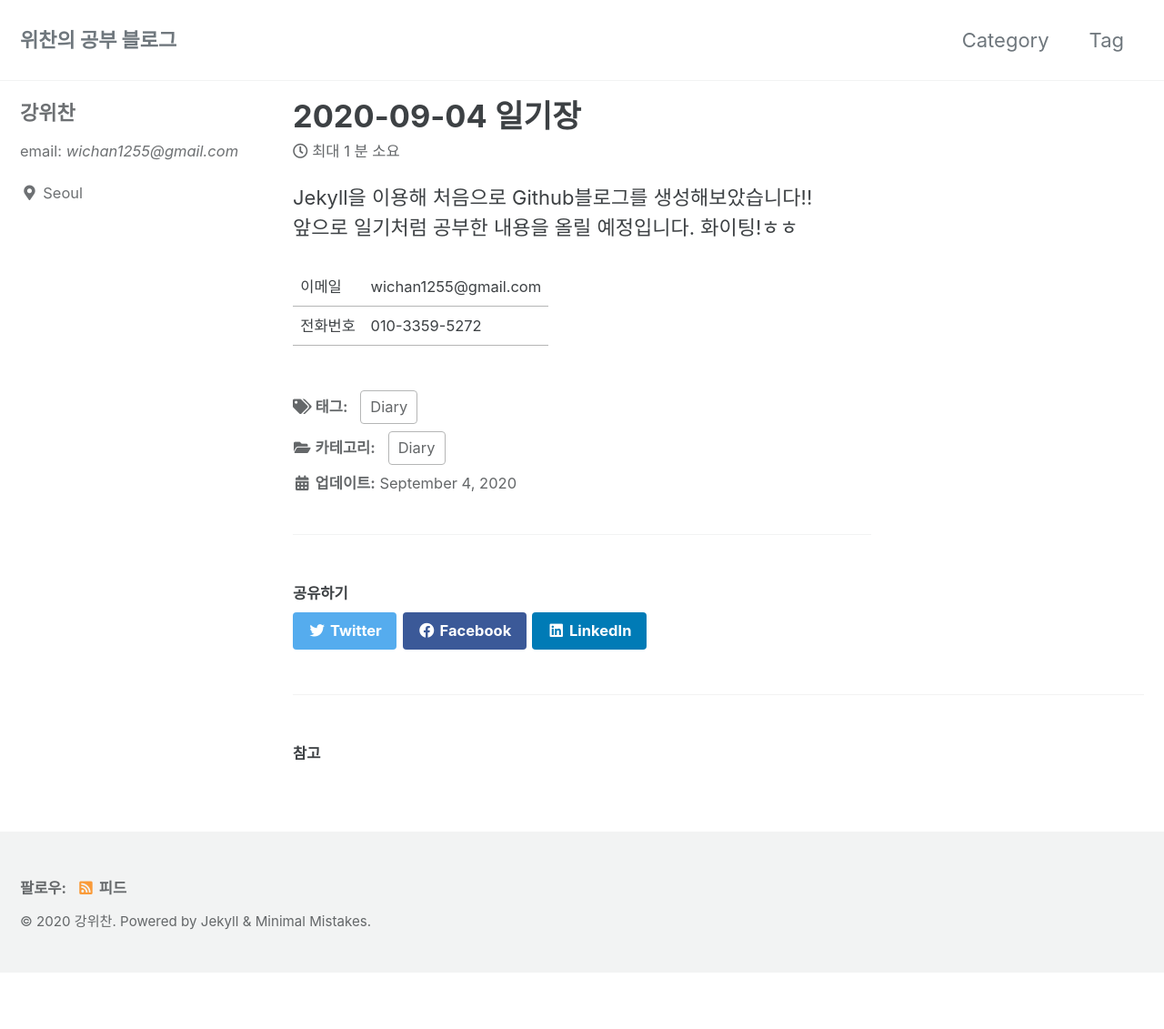
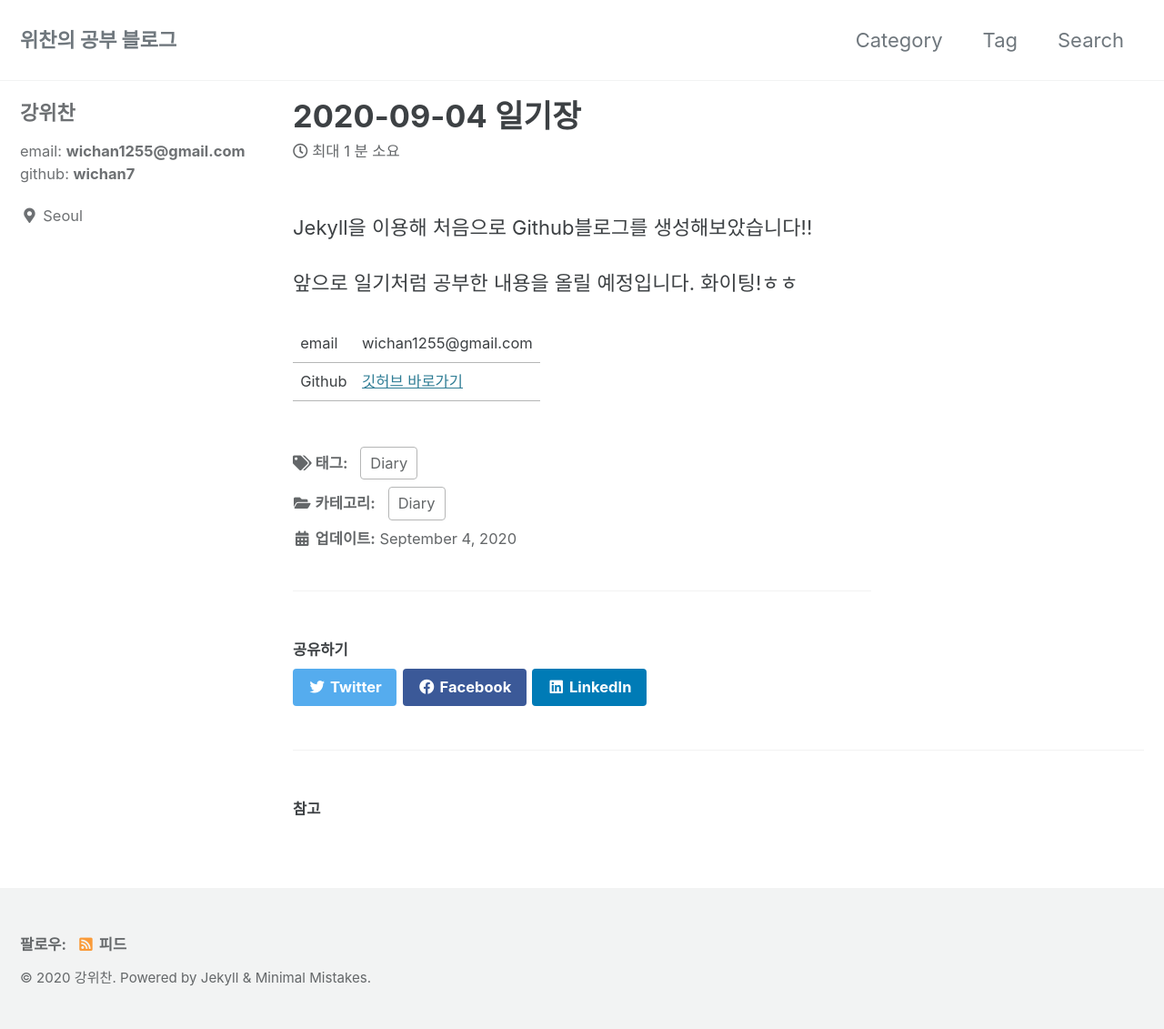
Before and after one commit to wichan7/wichan7.github.io, a Jekyll site: the page built from _posts/2020-09-04-diary.md, in a window 1280 px wide. Shown: the whole page at 91% size. Built offline with Jekyll 4.4.1, drawn with Linux system fonts in a browser that asks for light colours; cached includes are drawn as plain includes; before the commit the page ends 1069 px from its top, so only the background shows below that.

Commit message:
search기능 추가. 2020-09-04-diary.md 수정.

```diff
--- a/_config.yml
+++ b/_config.yml
@@ -20,7 +20,7 @@ title                    : "위찬의 공부 블로그"
 title_separator          : "-"
 subtitle                 : # site tagline that appears below site title in masthead
 name                     : "강위찬"
-description              : "email: wichan1255@gmail.com"
+description              : "위찬의 공부 블로그입니다."
 url                      : "https://github.com/wichan7/wichan7.github.io"
 baseurl                  : # the subpath of your site, e.g. "/blog"
 repository               : # GitHub username/repo-name e.g. "mmistakes/minimal-mistakes"
@@ -95,7 +95,7 @@ analytics:
 author:
   name             : "강위찬"
   avatar           : # path of avatar image, e.g. "/assets/images/bio-photo.jpg"
-  bio              : "email: *wichan1255@gmail.com*"
+  bio              : "email: **wichan1255@gmail.com**  github: **wichan7**"
   location         : "Seoul"
   email            :
   links:
--- a/_data/navigation.yml
+++ b/_data/navigation.yml
@@ -6,6 +6,8 @@ main:
     url: /categories/
   - title: "Tag"
     url: /tags/
+  - title: "Search"
+    url: /search/
   # - title: "About"
   #   url: https://mmistakes.github.io/minimal-mistakes/about/
   # - title: "Sample Posts"
--- a/_posts/2020-09-04-diary.md
+++ b/_posts/2020-09-04-diary.md
@@ -6,9 +6,10 @@ tags:
   - Diary
 ---
 
+<br/>
+Jekyll을 이용해 처음으로 Github블로그를 생성해보았습니다!!
 
-Jekyll을 이용해 처음으로 Github블로그를 생성해보았습니다!!
 앞으로 일기처럼 공부한 내용을 올릴 예정입니다. 화이팅!ㅎㅎ
 
-|이메일|wichan1255@gmail.com|
-|전화번호|010-3359-5272|
+|email|wichan1255@gmail.com|
+|Github|[깃허브 바로가기](https://github.com/wichan7)|
```
Also changed, not shown: _pages/search.md (added, +5 -0 lines).
